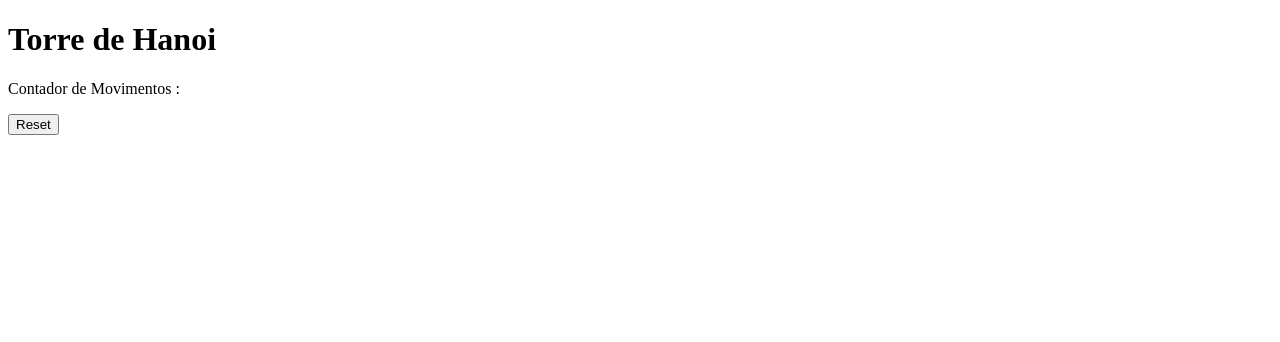
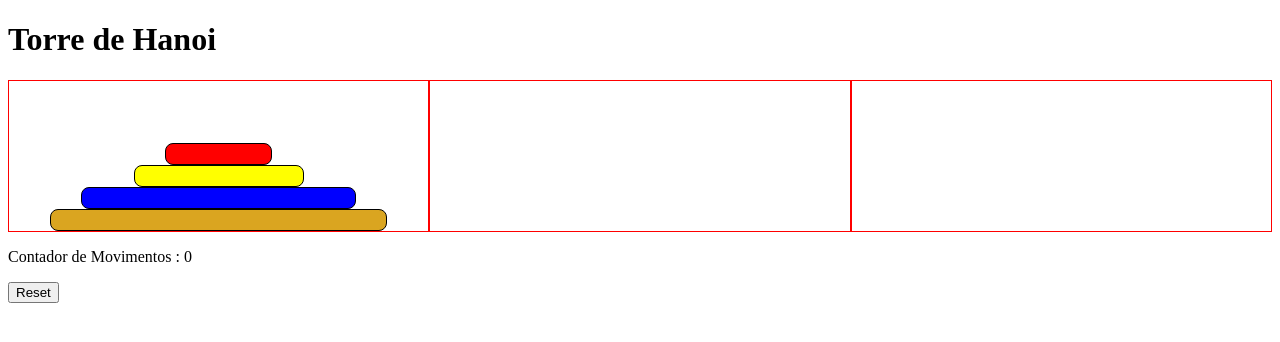
Before and after one commit to Kenzie-Academy-Brasil-Developers/m2-entrega-torre-de-hanoi-sprint-1a-andersonrvr, a plain HTML site: page index.html in a window 1280 px wide. Drawn offline with Linux system fonts and the light colour scheme; the site is published under a folder, as on GitHub Pages, so addresses that start at the root find nothing.

Commit message:
tentando resolver problemas com link

```diff
--- a/index.html
+++ b/index.html
@@ -5,7 +5,7 @@
     <meta http-equiv="X-UA-Compatible" content="IE=edge">
     <meta name="viewport" content="width=device-width, initial-scale=1.0">
     <title>Torre de Hanoi</title>
-    <link rel="stylesheet" href="/src/style.css">
+    <link rel="stylesheet" href="./src/style.css">
 </head>
 <body>
     <header>
@@ -18,6 +18,6 @@
     <p id='counter'>Contador de Movimentos : <span id='count'></span></p>
     <button id="reset">Reset</button>
 
-    <script src="/src/main.js"></script>
+    <script src="./src/main.js"></script>
 </body>
 </html>
```
